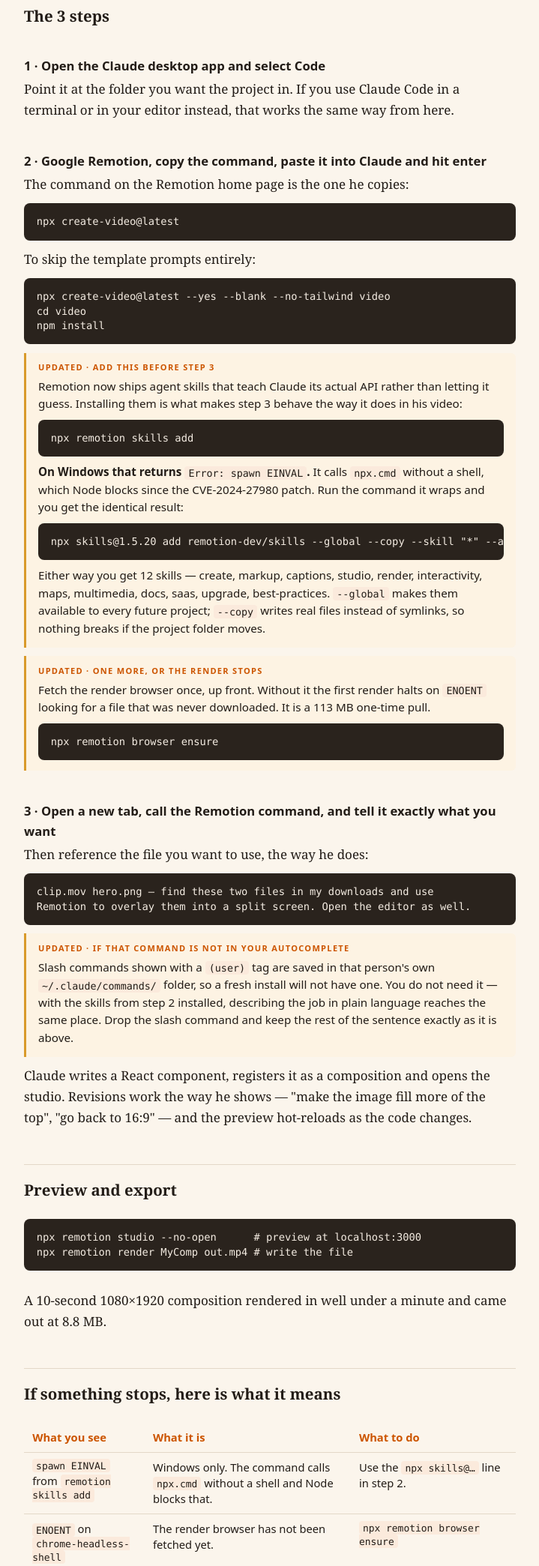
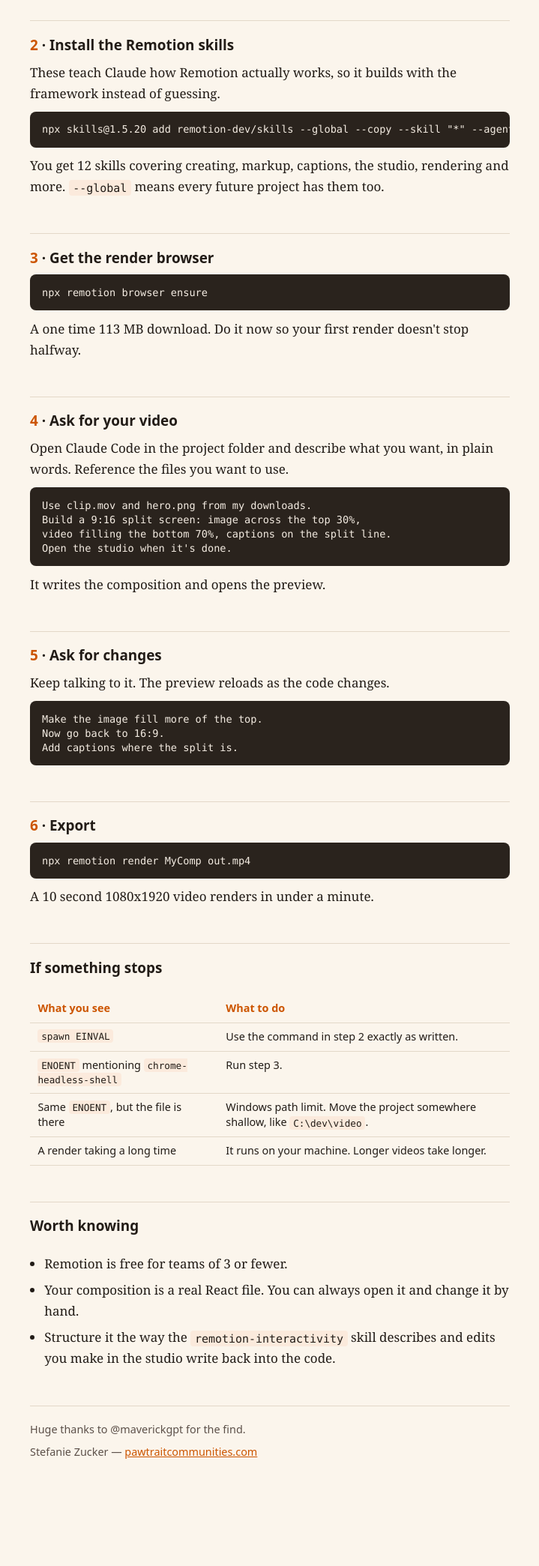
Before and after one commit to StefZ2026/resources, a plain HTML site: page p/edit-video-with-claude-code.html in a window 1280 px wide. Shown: the part 675-2764 px from the top of the page at 75% size, without its empty margins (280-999 px from the left). After the commit the page ends 2703 px from the top, so only its background shows below. Drawn offline with Linux system fonts and the light colour scheme.

Commit message:
Magnet is step-by-step instructions only

```diff
--- a/p/edit-video-with-claude-code.html
+++ b/p/edit-video-with-claude-code.html
@@ -1,188 +1,130 @@
-<title>Edit video with Claude Code + Remotion — the setup that runs today</title>
+<title>Edit video with Claude Code — the step by step</title>
 <style>
   :root{
     --ink:#221c17; --ink-soft:#5c5049; --paper:#FBF5EC; --rule:#e3d8c8;
     --accent:#CC5500; --accent-soft:#fbeadc; --code-bg:#2a231d; --code-ink:#f4ece2;
-    --fix-bg:#fdf3e3; --fix-edge:#d99a2b;
   }
   @media (prefers-color-scheme: dark){
     :root{ --ink:#f0e8de; --ink-soft:#b3a698; --paper:#1b1714; --rule:#3a322b;
-           --accent:#ff8a3d; --accent-soft:#3a2416; --code-bg:#120f0d; --code-ink:#f4ece2;
-           --fix-bg:#33260f; --fix-edge:#d99a2b; }
+           --accent:#ff8a3d; --accent-soft:#3a2416; --code-bg:#120f0d; --code-ink:#f4ece2; }
   }
   :root[data-theme="dark"]{ --ink:#f0e8de; --ink-soft:#b3a698; --paper:#1b1714; --rule:#3a322b;
-    --accent:#ff8a3d; --accent-soft:#3a2416; --code-bg:#120f0d; --code-ink:#f4ece2;
-    --fix-bg:#33260f; --fix-edge:#d99a2b; }
+    --accent:#ff8a3d; --accent-soft:#3a2416; --code-bg:#120f0d; --code-ink:#f4ece2; }
   :root[data-theme="light"]{ --ink:#221c17; --ink-soft:#5c5049; --paper:#FBF5EC; --rule:#e3d8c8;
-    --accent:#CC5500; --accent-soft:#fbeadc; --code-bg:#2a231d; --code-ink:#f4ece2;
-    --fix-bg:#fdf3e3; --fix-edge:#d99a2b; }
+    --accent:#CC5500; --accent-soft:#fbeadc; --code-bg:#2a231d; --code-ink:#f4ece2; }
 
   body{ margin:0; background:var(--paper); color:var(--ink);
     font:400 17px/1.65 ui-serif, Georgia, "Times New Roman", serif; }
-  .wrap{ max-width:41rem; margin:0 auto; padding:3rem 1.25rem 5rem;
-    display:flex; flex-direction:column; gap:1.6rem; }
-  .eyebrow{ font:600 12px/1 ui-sans-serif, system-ui, sans-serif; letter-spacing:.14em;
-    text-transform:uppercase; color:var(--accent); }
-  h1{ font-size:clamp(1.85rem,5.2vw,2.5rem); line-height:1.14; margin:0; text-wrap:balance; }
-  h2{ font-size:1.28rem; line-height:1.25; margin:1.4rem 0 0; text-wrap:balance;
-    padding-top:1.3rem; border-top:1px solid var(--rule); }
-  h3{ font-size:1.04rem; margin:.9rem 0 -.5rem;
-    font-family:ui-sans-serif, system-ui, sans-serif; }
+  .wrap{ max-width:40rem; margin:0 auto; padding:3rem 1.25rem 5rem;
+    display:flex; flex-direction:column; gap:1.5rem; }
+  h1{ font-size:clamp(1.9rem,5.5vw,2.5rem); line-height:1.14; margin:0; text-wrap:balance; }
+  .lede{ font-size:1.1rem; color:var(--ink-soft); margin:0; }
+  h2{ font-size:1.18rem; line-height:1.3; margin:1.5rem 0 0; text-wrap:balance;
+    font-family:ui-sans-serif, system-ui, sans-serif;
+    padding-top:1.2rem; border-top:1px solid var(--rule); }
+  h2 .num{ color:var(--accent); font-variant-numeric:tabular-nums; }
   p,li{ margin:0; }
-  ul,ol{ margin:0; padding-left:1.25rem; display:flex; flex-direction:column; gap:.5rem; }
-  .lede{ font-size:1.1rem; color:var(--ink-soft); }
-  .credit{ background:var(--accent-soft); border-radius:8px; padding:.9rem 1.1rem;
-    font:400 .98rem/1.6 ui-sans-serif, system-ui, sans-serif; }
-  .credit b{ color:var(--accent); }
+  ul{ margin:0; padding-left:1.2rem; display:flex; flex-direction:column; gap:.45rem; }
+  .step{ display:flex; flex-direction:column; gap:.65rem; }
   code{ font:500 .88em/1.4 ui-monospace, "Cascadia Code", Consolas, monospace;
     background:var(--accent-soft); color:var(--ink); padding:.12em .38em; border-radius:4px; }
-  pre{ background:var(--code-bg); color:var(--code-ink); padding:.95rem 1.05rem;
+  pre{ background:var(--code-bg); color:var(--code-ink); padding:.9rem 1rem;
     border-radius:8px; overflow-x:auto; margin:0; }
-  pre code{ background:none; color:inherit; padding:0; font-size:.86rem; }
-  .fix{ background:var(--fix-bg); border-left:3px solid var(--fix-edge);
-    padding:.85rem 1rem; border-radius:0 6px 6px 0;
-    font:400 .95rem/1.55 ui-sans-serif, system-ui, sans-serif;
-    display:flex; flex-direction:column; gap:.55rem; }
-  .fix .tag{ font:600 11px/1 ui-sans-serif, system-ui, sans-serif; letter-spacing:.12em;
-    text-transform:uppercase; color:var(--accent); }
-  .step{ display:flex; flex-direction:column; gap:.7rem; }
+  pre code{ background:none; color:inherit; padding:0; font-size:.85rem; }
   .tbl-wrap{ overflow-x:auto; }
-  table{ border-collapse:collapse; width:100%; font:400 .92rem/1.45 ui-sans-serif, system-ui, sans-serif; }
-  th,td{ text-align:left; padding:.55rem .7rem; border-bottom:1px solid var(--rule); vertical-align:top; }
+  table{ border-collapse:collapse; width:100%;
+    font:400 .9rem/1.45 ui-sans-serif, system-ui, sans-serif; }
+  th,td{ text-align:left; padding:.5rem .65rem; border-bottom:1px solid var(--rule); vertical-align:top; }
   th{ font-weight:600; color:var(--accent); white-space:nowrap; }
-  footer{ margin-top:1.5rem; padding-top:1.3rem; border-top:1px solid var(--rule);
+  footer{ margin-top:1.5rem; padding-top:1.2rem; border-top:1px solid var(--rule);
     color:var(--ink-soft); font:400 .9rem/1.6 ui-sans-serif, system-ui, sans-serif;
-    display:flex; flex-direction:column; gap:.5rem; }
+    display:flex; flex-direction:column; gap:.45rem; }
   a{ color:var(--accent); }
 </style>
 
 <div class="wrap">
 
-  <div class="eyebrow">Mac &amp; Windows · checked August 2026</div>
   <h1>Edit video by asking Claude&nbsp;Code for it</h1>
-  <p class="lede">Describe the video you want, Claude writes it as code, and a real editor opens with
-  your clip already in it. Ask for a revision and it updates in front of you.</p>
+  <p class="lede">Describe the video you want, Claude writes it as code, and an editor opens with your
+  clip already in it. Ask for changes in plain English and it updates while you watch. Here is the whole
+  setup, start to finish.</p>
 
-  <div class="credit">
-    <b>Huge thanks to @maverickgpt for the find.</b> Tooling has moved since, so the few pieces this now
-    needs to reach a finished render are marked <b>UPDATED</b>.
-  </div>
-
-  <h2>What you need first</h2>
+  <h2><span class="num">0</span> · Before you start</h2>
   <ul>
-    <li><b>Node.js</b> — <code>node --version</code> should print something. This run used v24.18.0.</li>
+    <li><b>Node.js</b> installed. Check with <code>node --version</code>.</li>
     <li><b>Claude Code</b>, opened in your project folder.</li>
-    <li><b>On Windows,</b> keep the project shallow — <code>C:\dev\video</code>, not buried in Documents
-      or OneDrive. Why is in the errors table.</li>
+    <li>On Windows, put the project somewhere shallow like <code>C:\dev\video</code>.</li>
   </ul>
 
-  <h2>The 3 steps</h2>
-
   <div class="step">
-    <h3>1 · Open the Claude desktop app and select Code</h3>
-    <p>Point it at the folder you want the project in. If you use Claude Code in a terminal or in your
-    editor instead, that works the same way from here.</p>
+    <h2><span class="num">1</span> · Create the project</h2>
+<pre><code>npx create-video@latest --yes --blank --no-tailwind video
+cd video
+npm install</code></pre>
   </div>
 
   <div class="step">
-    <h3>2 · Google Remotion, copy the command, paste it into Claude and hit enter</h3>
-    <p>The command on the Remotion home page is the one he copies:</p>
-<pre><code>npx create-video@latest</code></pre>
-    <p>To skip the template prompts entirely:</p>
-<pre><code>npx create-video@latest --yes --blank --no-tailwind video
-cd video
-npm install</code></pre>
-
-    <div class="fix">
-      <div class="tag">Updated · add this before step 3</div>
-      <div>Remotion now ships agent skills that teach Claude its actual API rather than letting it guess.
-      Installing them is what makes step 3 behave the way it does in his video:</div>
-<pre><code>npx remotion skills add</code></pre>
-      <div><b>On Windows that returns <code>Error: spawn EINVAL</code>.</b> It calls <code>npx.cmd</code>
-      without a shell, which Node blocks since the CVE-2024-27980 patch. Run the command it wraps and you
-      get the identical result:</div>
+    <h2><span class="num">2</span> · Install the Remotion skills</h2>
+    <p>These teach Claude how Remotion actually works, so it builds with the framework instead of
+    guessing.</p>
 <pre><code>npx skills@1.5.20 add remotion-dev/skills --global --copy --skill "*" --agent claude-code --yes</code></pre>
-      <div>Either way you get 12 skills — create, markup, captions, studio, render, interactivity, maps,
-      multimedia, docs, saas, upgrade, best-practices. <code>--global</code> makes them available to every
-      future project; <code>--copy</code> writes real files instead of symlinks, so nothing breaks if the
-      project folder moves.</div>
-    </div>
-
-    <div class="fix">
-      <div class="tag">Updated · one more, or the render stops</div>
-      <div>Fetch the render browser once, up front. Without it the first render halts on
-      <code>ENOENT</code> looking for a file that was never downloaded. It is a 113 MB one-time pull.</div>
-<pre><code>npx remotion browser ensure</code></pre>
-    </div>
+    <p>You get 12 skills covering creating, markup, captions, the studio, rendering and more.
+    <code>--global</code> means every future project has them too.</p>
   </div>
 
   <div class="step">
-    <h3>3 · Open a new tab, call the Remotion command, and tell it exactly what you want</h3>
-    <p>Then reference the file you want to use, the way he does:</p>
-<pre><code>clip.mov hero.png — find these two files in my downloads and use
-Remotion to overlay them into a split screen. Open the editor as well.</code></pre>
-
-    <div class="fix">
-      <div class="tag">Updated · if that command is not in your autocomplete</div>
-      <div>Slash commands shown with a <code>(user)</code> tag are saved in that person's own
-      <code>~/.claude/commands/</code> folder, so a fresh install will not have one. You do not need it —
-      with the skills from step 2 installed, describing the job in plain language reaches the same place.
-      Drop the slash command and keep the rest of the sentence exactly as it is above.</div>
-    </div>
-
-    <p>Claude writes a React component, registers it as a composition and opens the studio. Revisions work
-    the way he shows — "make the image fill more of the top", "go back to 16:9" — and the preview
-    hot-reloads as the code changes.</p>
+    <h2><span class="num">3</span> · Get the render browser</h2>
+<pre><code>npx remotion browser ensure</code></pre>
+    <p>A one time 113 MB download. Do it now so your first render doesn't stop halfway.</p>
   </div>
 
-  <h2>Preview and export</h2>
-<pre><code>npx remotion studio --no-open      # preview at localhost:3000
-npx remotion render MyComp out.mp4 # write the file</code></pre>
-  <p>A 10-second 1080×1920 composition rendered in well under a minute and came out at 8.8 MB.</p>
+  <div class="step">
+    <h2><span class="num">4</span> · Ask for your video</h2>
+    <p>Open Claude Code in the project folder and describe what you want, in plain words. Reference the
+    files you want to use.</p>
+<pre><code>Use clip.mov and hero.png from my downloads.
+Build a 9:16 split screen: image across the top 30%,
+video filling the bottom 70%, captions on the split line.
+Open the studio when it's done.</code></pre>
+    <p>It writes the composition and opens the preview.</p>
+  </div>
 
-  <h2>If something stops, here is what it means</h2>
+  <div class="step">
+    <h2><span class="num">5</span> · Ask for changes</h2>
+    <p>Keep talking to it. The preview reloads as the code changes.</p>
+<pre><code>Make the image fill more of the top.
+Now go back to 16:9.
+Add captions where the split is.</code></pre>
+  </div>
 
+  <div class="step">
+    <h2><span class="num">6</span> · Export</h2>
+<pre><code>npx remotion render MyComp out.mp4</code></pre>
+    <p>A 10 second 1080x1920 video renders in under a minute.</p>
+  </div>
+
+  <h2>If something stops</h2>
   <div class="tbl-wrap">
   <table>
-    <tr><th>What you see</th><th>What it is</th><th>What to do</th></tr>
-    <tr>
-      <td><code>spawn EINVAL</code> from <code>remotion skills add</code></td>
-      <td>Windows only. The command calls <code>npx.cmd</code> without a shell and Node blocks that.</td>
-      <td>Use the <code>npx skills@…</code> line in step 2.</td>
-    </tr>
-    <tr>
-      <td><code>ENOENT</code> on <code>chrome-headless-shell</code></td>
-      <td>The render browser has not been fetched yet.</td>
-      <td><code>npx remotion browser ensure</code></td>
-    </tr>
-    <tr>
-      <td>Same <code>ENOENT</code> — but the file <i>is</i> on disk</td>
-      <td>Windows only. <b>MAX_PATH.</b> Paths cap at 260 characters, and from a deep folder the browser's
-        own path came to 308, so it could not launch.</td>
-      <td>Move the project somewhere shallow. <code>C:\dev\video</code> keeps the whole path near 139.</td>
-    </tr>
-    <tr>
-      <td>Nothing renders and no error is obvious</td>
-      <td>Rendering runs on your machine, not in the cloud.</td>
-      <td>Give it real time on longer compositions before assuming it hung.</td>
-    </tr>
+    <tr><th>What you see</th><th>What to do</th></tr>
+    <tr><td><code>spawn EINVAL</code></td><td>Use the command in step 2 exactly as written.</td></tr>
+    <tr><td><code>ENOENT</code> mentioning <code>chrome-headless-shell</code></td><td>Run step 3.</td></tr>
+    <tr><td>Same <code>ENOENT</code>, but the file is there</td><td>Windows path limit. Move the project somewhere shallow, like <code>C:\dev\video</code>.</td></tr>
+    <tr><td>A render taking a long time</td><td>It runs on your machine. Longer videos take longer.</td></tr>
   </table>
   </div>
 
   <h2>Worth knowing</h2>
   <ul>
-    <li>Remotion is <b>free for teams of 3 or fewer</b>; larger teams need a licence.</li>
-    <li>The composition is a real React file you own, so when the agent gets something wrong you can open
-      it and fix it directly.</li>
-    <li>Structure the markup the way the <code>remotion-interactivity</code> skill describes and edits you
-      make in the Studio write back into the code.</li>
+    <li>Remotion is free for teams of 3 or fewer.</li>
+    <li>Your composition is a real React file. You can always open it and change it by hand.</li>
+    <li>Structure it the way the <code>remotion-interactivity</code> skill describes and edits you make
+      in the studio write back into the code.</li>
   </ul>
 
   <footer>
-    <div>Every command, version number and error string above came back on a real run in August 2026. The
-      Windows-specific notes were hit and fixed on Windows 11; the underlying cause of each is in the
-      table so it stays useful as the tooling moves.</div>
-    <div>Shared by Stefanie Zucker — <a href="https://pawtraitcommunities.com">pawtraitcommunities.com</a></div>
+    <div>Huge thanks to @maverickgpt for the find.</div>
+    <div>Stefanie Zucker — <a href="https://pawtraitcommunities.com">pawtraitcommunities.com</a></div>
   </footer>
 
 </div>
```
